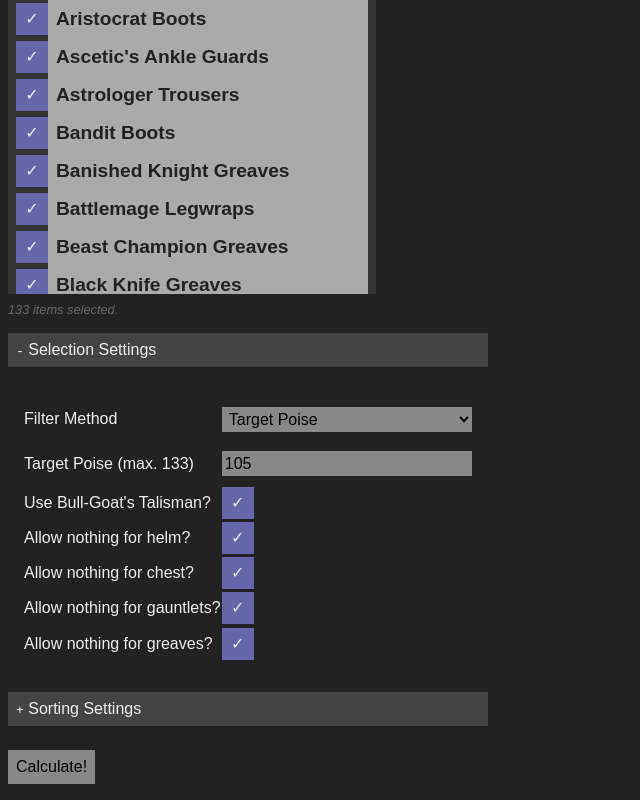
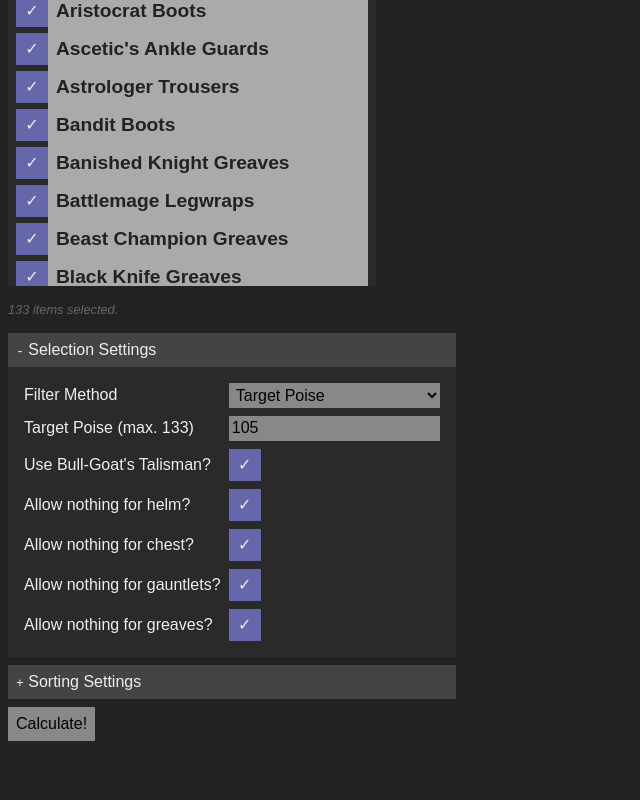
Before and after one commit to lewisc64/Elden-Ring-Poise-Optimizer, a React (Vite) app in the folder elden-ring-poise-optimizer/: page / in a window 1280 px wide. Shown: the part 855-1655 px from the top of the page, without its empty margins (0-640 px from the left). After the commit the page ends 1612 px from the top, so only its background shows below. Built offline with nearby package versions, Linux system fonts and the light colour scheme.

Commit message:
cool panels

```diff
--- a/elden-ring-poise-optimizer/src/App.jsx
+++ b/elden-ring-poise-optimizer/src/App.jsx
@@ -27,6 +27,7 @@ const App = () => {
             --control-background-color: #888;
             --positive-control-background-color: #66a;
             --negative-control-background-color: #a66;
+            --panel-background-color: #2a2a2a;
           }
           body {
             font-family: sans-serif;
@@ -58,7 +59,12 @@ const App = () => {
         armorData={armorData}
         updateSelected={setSelectedArmor}
       />
-      <PoiseCalculator armorData={selectedArmor} />
+      <PoiseCalculator
+        css={css`
+          margin-top: 1rem;
+        `}
+        armorData={selectedArmor}
+      />
     </div>
   );
 };
--- a/elden-ring-poise-optimizer/src/components/ArmorSelector.jsx
+++ b/elden-ring-poise-optimizer/src/components/ArmorSelector.jsx
@@ -25,7 +25,13 @@ export const ArmorSelector = ({ title, armorData, updateSelected }) => {
   };
 
   return (
-    <div>
+    <div
+      css={css`
+        display: flex;
+        flex-direction: column;
+        row-gap: 0.5rem;
+      `}
+    >
       <h1
         css={css`
           margin: 0;
@@ -70,7 +76,7 @@ export const ArmorSelector = ({ title, armorData, updateSelected }) => {
           padding: 0;
           height: 25rem;
           overflow-y: scroll;
-          background-color: #333;
+          background-color: var(--panel-background-color);
           padding: 0.5rem;
         `}
       >
--- a/elden-ring-poise-optimizer/src/components/Button.jsx
+++ b/elden-ring-poise-optimizer/src/components/Button.jsx
@@ -8,8 +8,6 @@ const Button = ({ onClick, className, children }) => {
         transition: transform 0.1s;
         background-color: var(--control-background-color);
         font-size: 1rem;
-        margin-top: 0.5rem;
-        margin-bottom: 0.5rem;
         cursor: pointer;
         padding: 0.5rem;
         &:hover {
--- a/elden-ring-poise-optimizer/src/components/CollapsablePanel.jsx
+++ b/elden-ring-poise-optimizer/src/components/CollapsablePanel.jsx
@@ -10,12 +10,22 @@ const CollapsablePanel = ({
   const [isCollapsed, setIsCollapsed] = useState(collapsedByDefault);
 
   return (
-    <div>
+    <div
+      css={css`
+        display: grid;
+        transition: grid-template-rows 0.2s ease-in;
+      `}
+      style={{
+        gridTemplateRows: isCollapsed ? 'min-content 0fr' : 'min-content 1fr',
+      }}
+      className={className}
+    >
       <p
         css={css`
           user-select: none;
           cursor: pointer;
           background-color: #444;
+          margin: 0;
           padding: 0.5rem;
         `}
         onClick={() => {
@@ -31,7 +41,20 @@ const CollapsablePanel = ({
         </span>{' '}
         {title}
       </p>
-      <div className={className}>{isCollapsed ? null : children}</div>
+      <div
+        css={css`
+          background-color: var(--panel-background-color);
+          overflow: hidden;
+        `}
+      >
+        <div
+          css={css`
+            padding: 1rem;
+          `}
+        >
+          {children}
+        </div>
+      </div>
     </div>
   );
 };
--- a/elden-ring-poise-optimizer/src/components/PoiseCalculator.jsx
+++ b/elden-ring-poise-optimizer/src/components/PoiseCalculator.jsx
@@ -26,17 +26,16 @@ import UnintrusiveText from './UnintrusiveText';
 
 const settingsSectionCss = css`
   display: grid;
-  grid-template-columns: auto auto;
-  grid-row-gap: 0.2rem;
+  grid-template-columns: auto 1fr;
+  grid-column-gap: 0.5rem;
+  grid-row-gap: 0.5rem;
   align-items: center;
-  background-color: #222;
-  padding: 1rem;
   > p {
     margin: 0;
   }
 `;
 
-const PoiseCalculator = ({ armorData }) => {
+const PoiseCalculator = ({ armorData, className }) => {
   const [comboFilterMethod, setComboFilterMethod] = useState(
     COMBO_FILTER_METHOD.BY_TARGET_POISE
   );
@@ -142,8 +141,12 @@ const PoiseCalculator = ({ armorData }) => {
   return (
     <div
       css={css`
-        max-width: 30rem;
+        display: flex;
+        flex-direction: column;
+        row-gap: 0.5rem;
+        max-width: 28rem;
       `}
+      className={className}
     >
       <CollapsablePanel title="Selection Settings" collapsedByDefault={false}>
         <div css={settingsSectionCss}>
@@ -246,7 +249,11 @@ const PoiseCalculator = ({ armorData }) => {
         </div>
       </CollapsablePanel>
       <CollapsablePanel title="Sorting Settings" collapsedByDefault={true}>
-        <p>
+        <p
+          css={css`
+            margin-top: 0;
+          `}
+        >
           <UnintrusiveText>
             Armor combinations are sorted by score. Armor is scored by
             multiplying each attribute by the relevant setting below and taking
@@ -300,6 +307,9 @@ const PoiseCalculator = ({ armorData }) => {
         />
       ) : (
         <Button
+          css={css`
+            align-self: start;
+          `}
           onClick={() => {
             setShouldCalculate(true);
           }}
--- a/elden-ring-poise-optimizer/src/components/Select.jsx
+++ b/elden-ring-poise-optimizer/src/components/Select.jsx
@@ -7,9 +7,8 @@ const Select = ({ onChange, defaultValue, className, children }) => {
         border: none;
         background-color: var(--control-background-color);
         font-size: 1rem;
-        margin-top: 0.5rem;
-        margin-bottom: 0.5rem;
         padding: 0.2rem;
+        min-width: 8rem;
       `}
       className={className}
       defaultValue={defaultValue}
--- a/elden-ring-poise-optimizer/src/components/TextBox.jsx
+++ b/elden-ring-poise-optimizer/src/components/TextBox.jsx
@@ -7,9 +7,8 @@ const TextBox = ({ onChange, placeholder, type, defaultValue, className }) => {
         border: none;
         background-color: var(--control-background-color);
         font-size: 1rem;
-        margin-top: 0.5rem;
-        margin-bottom: 0.5rem;
         padding: 0.2rem;
+        min-width: 8rem;
       `}
       className={className}
       placeholder={placeholder}
```
